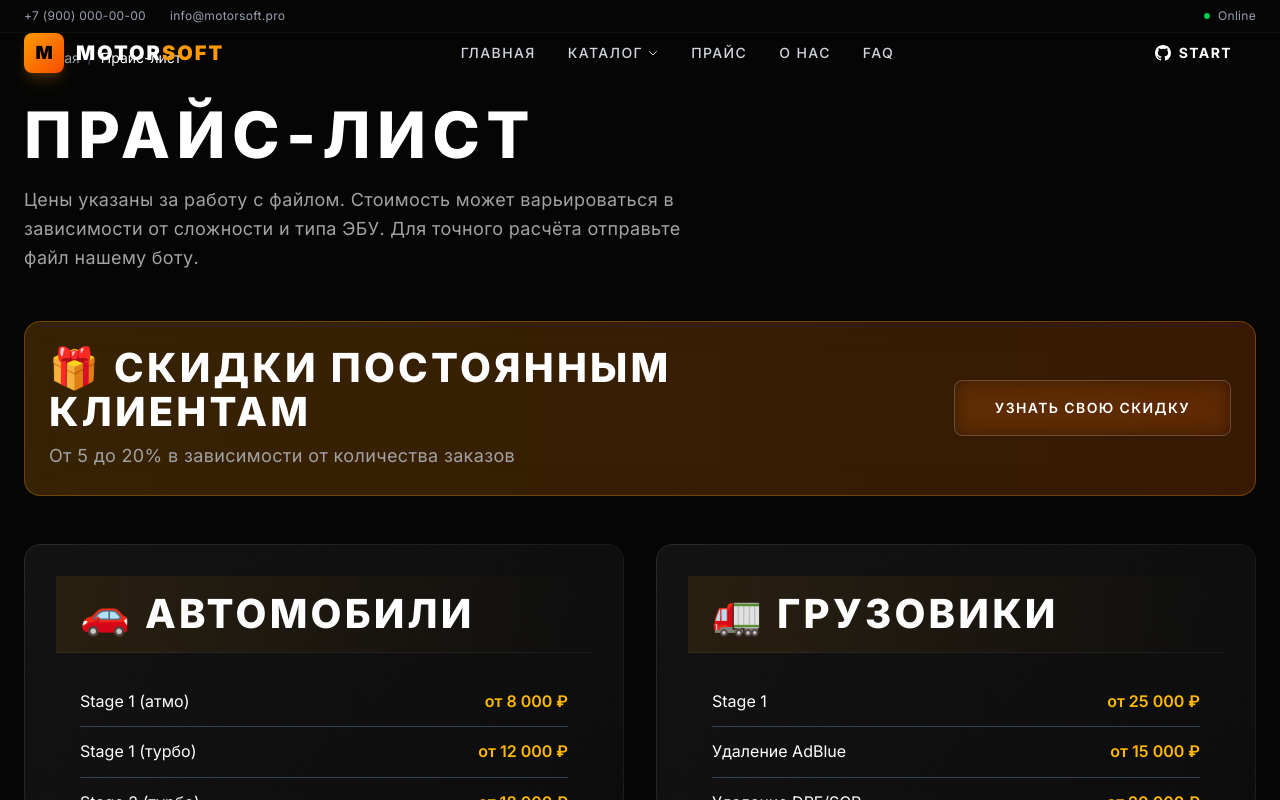
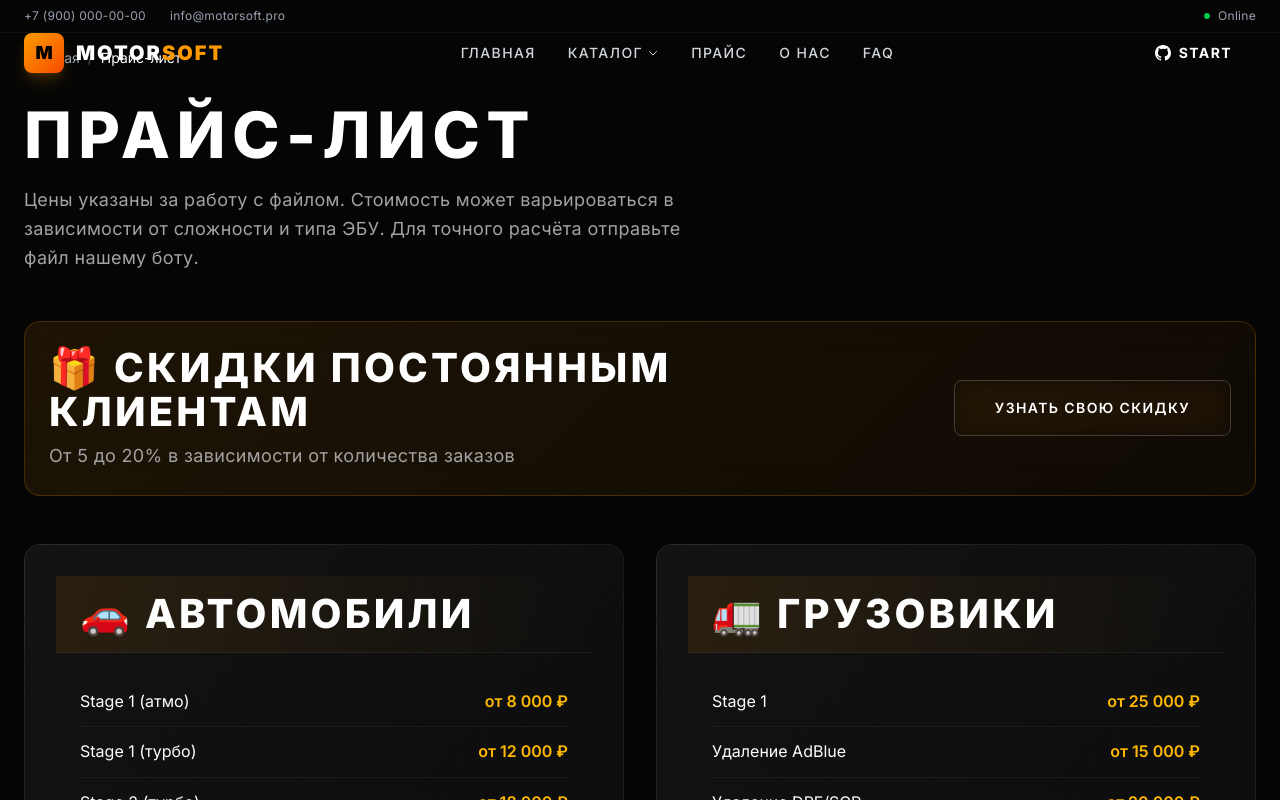
Before and after one commit to Bocha0406/motorsoft-frontend, a Next.js app: page /price in a window 1280 px wide. Shown: the top 800 px of the page. Built offline with nearby package versions, Linux system fonts and the light colour scheme.

Commit message:
🎨 Fix: Price page styling - premium borders and banner

```diff
--- a/src/app/price/page.tsx
+++ b/src/app/price/page.tsx
@@ -85,8 +85,9 @@ export default function PricePage() {
         </p>
 
         {/* Discount Banner */}
-        <div className="bg-gradient-to-r from-amber-500/20 to-orange-500/20 border border-amber-500/30 backdrop-blur-xl rounded-2xl p-6 mb-12">
-          <div className="flex flex-col md:flex-row items-center justify-between gap-4">
+        <div className="relative overflow-hidden rounded-2xl p-6 mb-12 border border-amber-500/20 backdrop-blur-xl"
+             style={{background: 'linear-gradient(135deg, rgba(245, 158, 11, 0.1) 0%, rgba(217, 119, 6, 0.05) 100%)'}}>
+          <div className="flex flex-col md:flex-row items-center justify-between gap-4 relative z-10">
             <div>
               <h2 className="text-2xl font-bold">🎁 Скидки постоянным клиентам</h2>
               <p className="text-amber-100 mt-2">
@@ -116,7 +117,7 @@ export default function PricePage() {
                     {category.items.map((item, i) => (
                       <tr
                         key={i}
-                        className="border-b border-gray-700 last:border-0"
+                        className="border-b border-white/5 last:border-0"
                       >
                         <td className="py-3">{item.name}</td>
                         <td className="py-3 text-right font-semibold text-amber-400">
```
